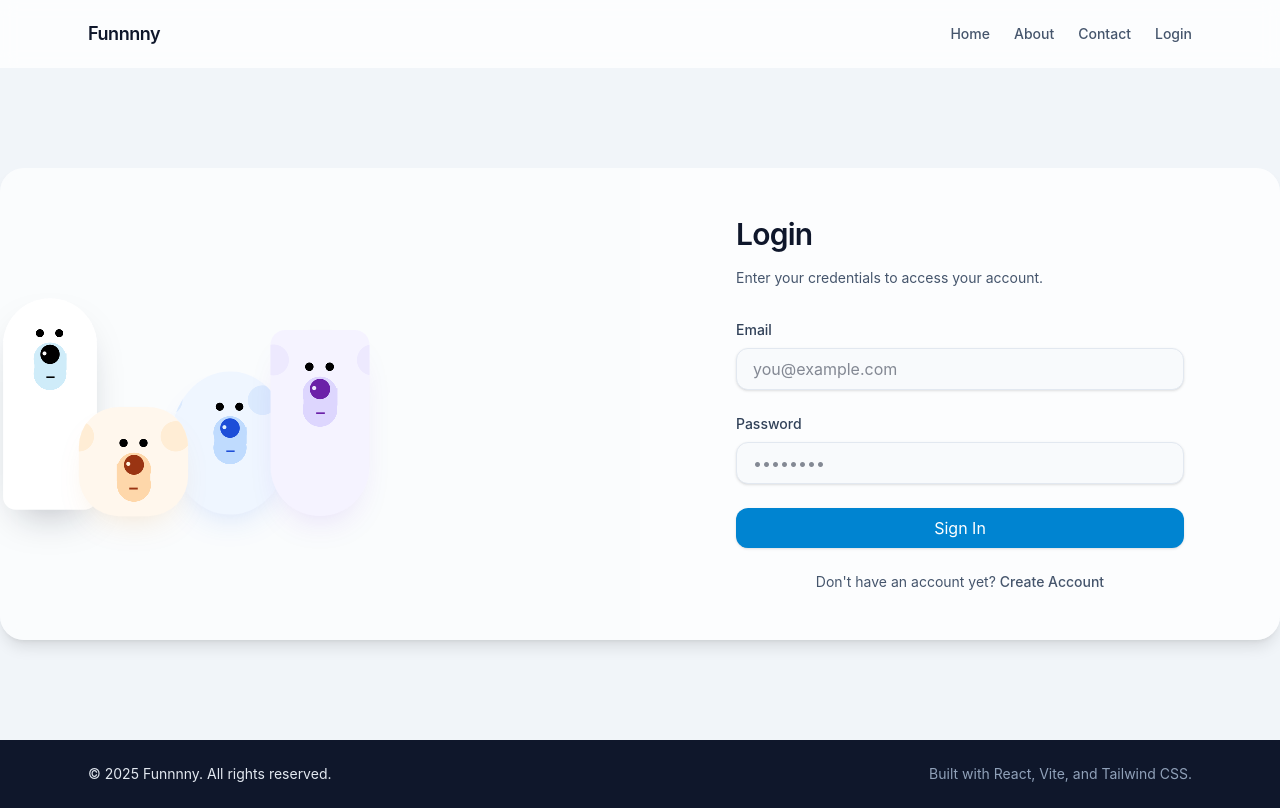
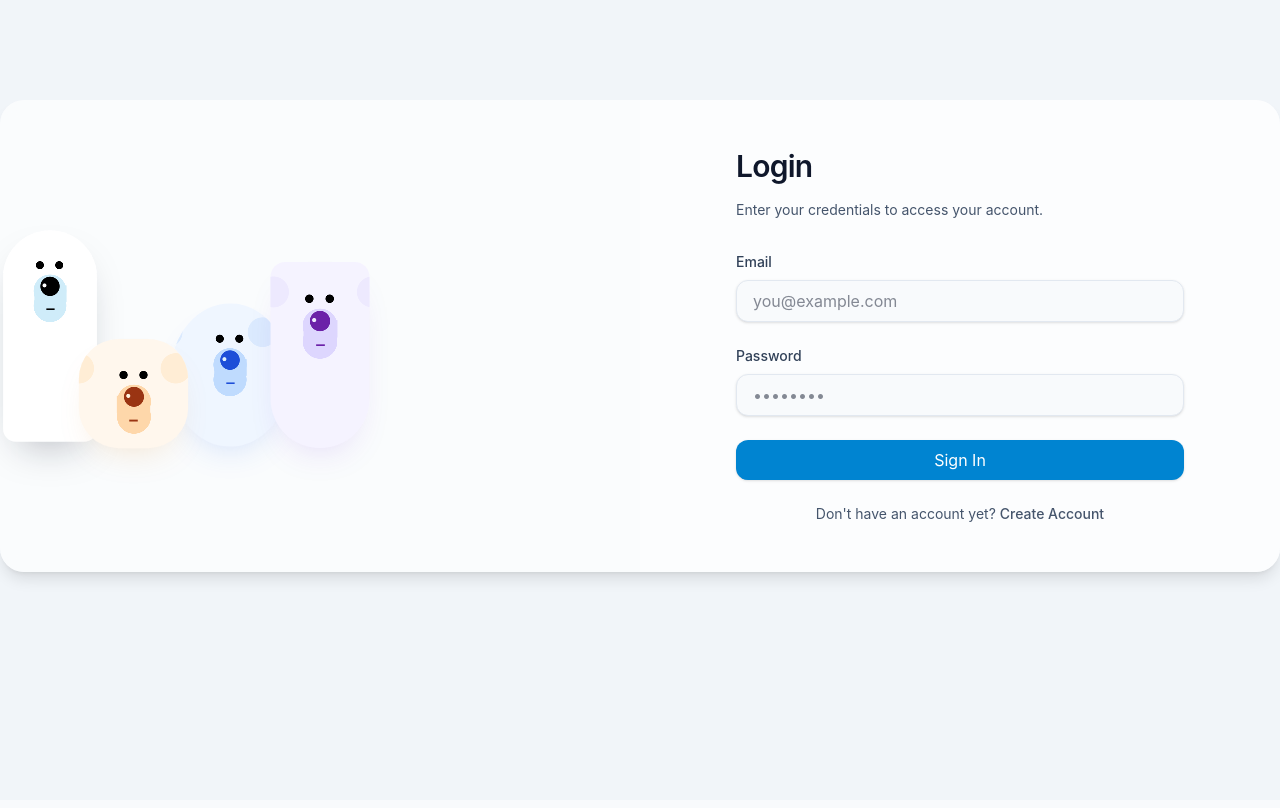
Before and after one commit to aishwarya-softuvo/Test, a React (Vite) app: page /login in a window 1280 px wide. Built offline with nearby package versions, Linux system fonts and the light colour scheme.

Commit message:
Initial commit 2

```diff
--- a/src/App.jsx
+++ b/src/App.jsx
@@ -1,4 +1,4 @@
-import { Route, Routes } from 'react-router-dom'
+import { Route, Routes, useLocation } from 'react-router-dom'
 
 import Footer from './components/Footer'
 import Navbar from './components/Navbar'
@@ -7,9 +7,13 @@ import Contact from './pages/Contact'
 import Home from './pages/Home'
 import Login from './pages/Login'
 
-const App = () => (
+const App = () => {
+  const location = useLocation()
+  const isLoginPage = location.pathname === '/login'
+
+  return (
     <div className="flex min-h-screen flex-col bg-slate-100 text-slate-900">
-    <Navbar />
+      {!isLoginPage && <Navbar />}
       <main className="flex-1">
         <Routes>
           <Route element={<Home />} path="/" />
@@ -18,8 +22,9 @@ const App = () => (
           <Route element={<Login />} path="/login" />
         </Routes>
       </main>
-    <Footer />
+      {!isLoginPage && <Footer />}
     </div>
   )
+}
 
 export default App
```
Lines whose indentation alone changed are shown as unchanged.
